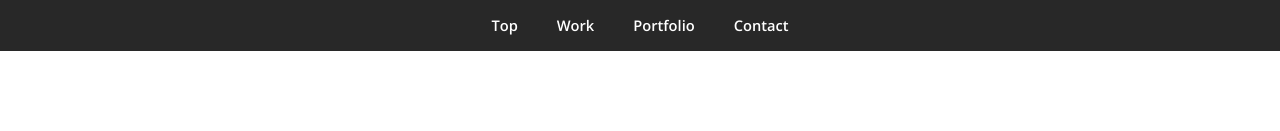
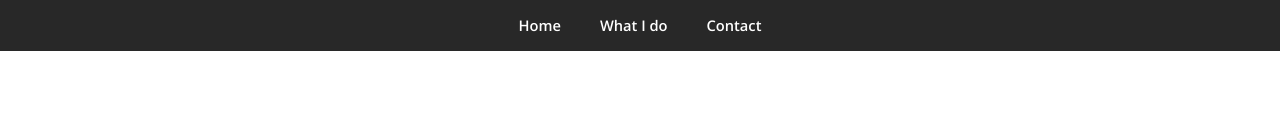
Before and after one commit to MizanurRemon/portfolio, a plain HTML site: page index.html in a window 1280 px wide. Shown: the top 131 px of the page. Drawn offline with nearby package versions, Linux system fonts and the light colour scheme; grey boxes are pictures that could not be loaded.

```diff
--- a/index.html
+++ b/index.html
@@ -29,9 +29,9 @@
 		<!-- Nav -->
 			<nav id="nav">
 				<ul class="container">
-					<li><a href="#top">Top</a></li>
-					<li><a href="#work">Work</a></li>
-					<li><a href="#portfolio">Portfolio</a></li>
+					<li><a href="#top">Home</a></li>
+					<li><a href="#work">What I do</a></li>
+					<!--<li><a href="#portfolio">Portfolio</a></li>-->
 					<li><a href="#contact">Contact</a></li>
 				</ul>
 			</nav>
@@ -264,7 +264,7 @@
 										</div>
 									</div>
 								</form>-->
-								<p>The best way how to catch me is via email at zvara.ondrej@gmail.com</p>
+								<p>You can catch me is via email at zvara.ondrej@gmail.com</p>
 							</div>
 						</div>
 						<div class="row">
@@ -303,17 +303,3 @@
 
 	</body>
 </html>
-
-
-
-<!--
-
--Leaflet, OpenLyaers, Google maps
-
--JavaScript, HTML, CSS, SQL, PHP, Java, Rails
-
-QGIS, ArcGIS, PCI GeoinformATICS
-
-studies
-
--->
```
Also changed, not shown: images/me.jpg (deleted), images/portfolio01.jpg (deleted), images/portfolio02.jpg (deleted), images/portfolio03.jpg (deleted), images/portfolio04.jpg (deleted), images/portfolio05.jpg (deleted), images/portfolio06.jpg (deleted).
